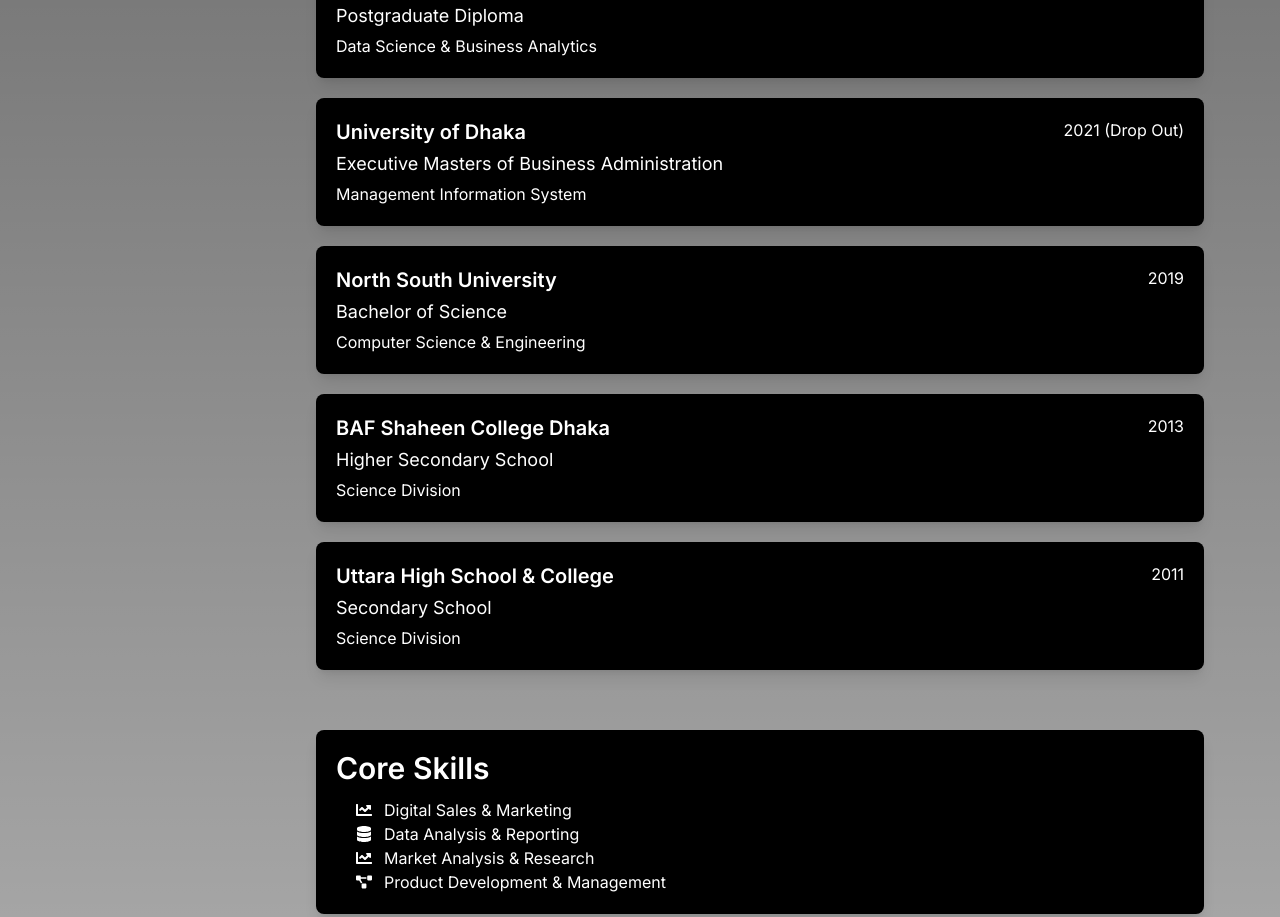
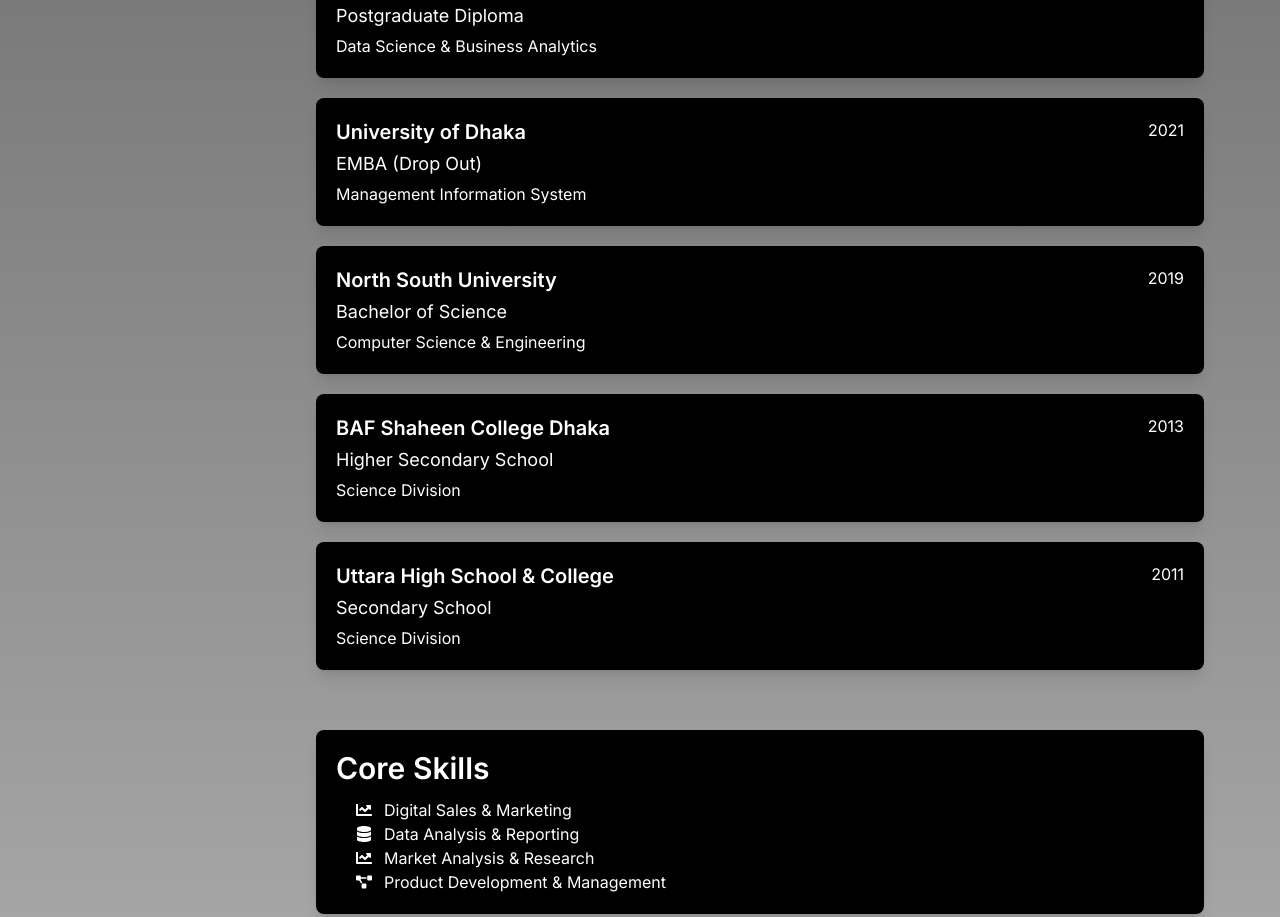
Before and after one commit to saajiidi/example-app-nextjs, a Next.js app: page / in a window 1280 px wide. Shown: the part 2220-3137 px from the top of the page. Built offline with nearby package versions, Linux system fonts and the light colour scheme.

Commit message:
Update Education.tsx

```diff
--- a/src/app/components/Education.tsx
+++ b/src/app/components/Education.tsx
@@ -14,10 +14,10 @@
 
 
     {
-      degree: "Executive Masters of Business Administration",
+      degree: "EMBA (Drop Out)",
       field: "Management Information System",
       institution: "University of Dhaka",
-      year: "2021 (Drop Out)",
+      year: "2021",
       institutionLink: "https://www.du.ac.bd",
       fieldLink: "http://www.mis.du.ac.bd",
     },
```
